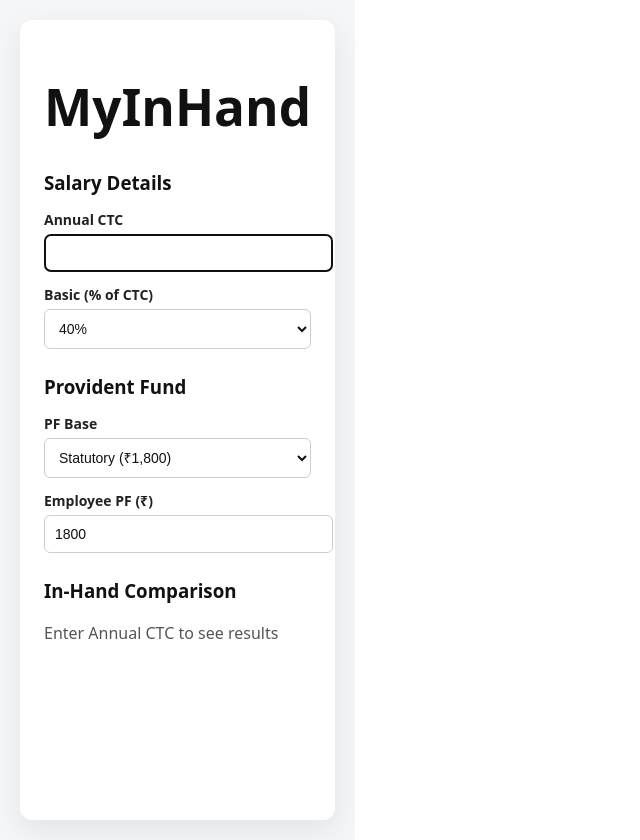
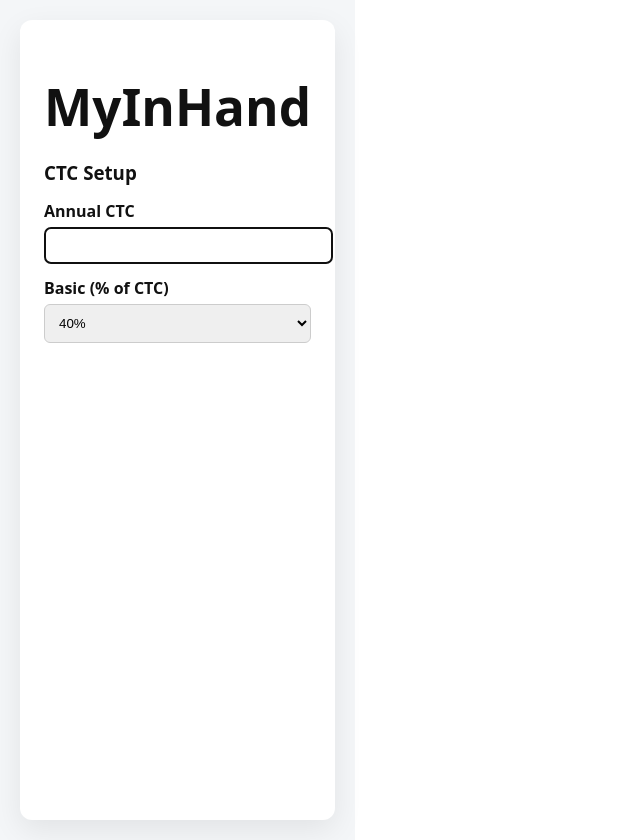
Before and after one commit to nishant-6585/myinhand-web, a React (Vite) app: page / in a window 1280 px wide. Shown: the whole page, without its empty margins (0-640 px from the left). Built offline with nearby package versions, Linux system fonts and the light colour scheme.

Commit message:
Refactor salary calculation to use payroll structure with earnings and deductions

```diff
--- a/src/App.tsx
+++ b/src/App.tsx
@@ -1,13 +1,10 @@
 import { useEffect, useRef, useState } from "react";
-import { calculateSalary } from "./salaryCalculator";
-import type { PfBase, PfType } from "./salaryCalculator";
+import { calculatePayroll } from "./salaryCalculator";
+import type { Earning, Deduction } from "./salaryCalculator";
 
 export default function App() {
   const [ctc, setCtc] = useState("");
   const [basicPercent, setBasicPercent] = useState("40");
-  const [pfBase, setPfBase] = useState<PfBase>("STATUTORY");
-  const [pfType, setPfType] = useState<PfType>("FIXED");
-  const [pfValue, setPfValue] = useState("1800");
 
   const ctcRef = useRef<HTMLInputElement>(null);
 
@@ -16,39 +13,48 @@
     ctcRef.current?.select();
   }, []);
 
-  useEffect(() => {
-    if (pfBase === "STATUTORY") {
-      setPfType("FIXED");
-      setPfValue("1800");
-    } else {
-      setPfType("PERCENTAGE");
-      setPfValue("12");
-    }
-  }, [pfBase]);
+  const annualCtc = Number(ctc);
+  const monthlyCtc = annualCtc / 12;
 
-  const hasCtc = Number(ctc) > 0;
+  // ---- Auto-generated earnings ----
+  const basic = monthlyCtc * (Number(basicPercent) / 100);
 
-  const commonInput = {
-    annualCtc: Number(ctc),
-    basicPercent: Number(basicPercent),
-    pfBase,
-    pfType,
-    pfValue: Number(pfValue),
-  };
+  const earnings: Earning[] = [
+    { key: "BASIC", label: "Basic Salary", amount: basic },
+    {
+      key: "HRA",
+      label: "House Rent Allowance",
+      amount: basic * 0.4,
+    },
+    { key: "CONVEYANCE", label: "Conveyance", amount: 1600 },
+    { key: "MEAL", label: "Meal Voucher", amount: 2200 },
+    { key: "MEDICAL", label: "Medical Allowance", amount: 1250 },
+    { key: "PHONE", label: "Phone / Internet", amount: 1500 },
+  ];
 
-  const oldResult = hasCtc
-    ? calculateSalary({ ...commonInput, taxRegime: "OLD" })
-    : null;
+  // ---- Deductions (v1 fixed / placeholder) ----
+  const deductions: Deduction[] = [
+    { key: "PF", label: "Provident Fund", amount: 1800 },
+    {
+      key: "PROFESSIONAL_TAX",
+      label: "Professional Tax",
+      amount: 200,
+    },
+    {
+      key: "INCOME_TAX",
+      label: "Income Tax",
+      amount: annualCtc ? 30000 : 0,
+    },
+  ];
 
-  const newResult = hasCtc
-    ? calculateSalary({ ...commonInput, taxRegime: "NEW" })
-    : null;
-
-  const better =
-    oldResult && newResult
-      ? oldResult.monthlyInHand > newResult.monthlyInHand
-        ? "OLD"
-        : "NEW"
+  const payroll =
+    annualCtc > 0
+      ? calculatePayroll({
+          annualCtc,
+          basicPercent: Number(basicPercent),
+          earnings,
+          deductions,
+        })
       : null;
 
   return (
@@ -56,9 +62,9 @@
       <div style={card}>
         <h1 style={title}>MyInHand</h1>
 
-        {/* Salary */}
+        {/* --- Inputs --- */}
         <section>
-          <h3 style={sectionTitle}>Salary Details</h3>
+          <h3 style={section}>CTC Setup</h3>
 
           <div style={label}>Annual CTC</div>
           <input
@@ -85,72 +91,56 @@
           </select>
         </section>
 
-        {/* PF */}
-        <section>
-          <h3 style={sectionTitle}>Provident Fund</h3>
+        {/* --- Earnings --- */}
+        {payroll && (
+          <section>
+            <h3 style={section}>Earnings</h3>
 
-          <div style={label}>PF Base</div>
-          <select
-            value={pfBase}
-            onChange={(e) => setPfBase(e.target.value as PfBase)}
-            style={input}
-          >
-            <option value="STATUTORY">Statutory (₹1,800)</option>
-            <option value="FULL_BASIC">Full Basic (12%)</option>
-          </select>
+            {payroll.earnings.map((e) => (
+              <div key={e.key} style={row}>
+                <span>{e.label}</span>
+                <span>₹ {e.amount.toFixed(0)}</span>
+              </div>
+            ))}
 
-          <div style={label}>
-            {pfType === "FIXED" ? "Employee PF (₹)" : "Employee PF (%)"}
-          </div>
-          <input
-            value={pfValue}
-            onChange={(e) => setPfValue(e.target.value)}
-            style={input}
-          />
-        </section>
+            <div style={totalRow}>
+              <strong>Total Earnings (A)</strong>
+              <strong>₹ {payroll.totalEarnings.toFixed(0)}</strong>
+            </div>
+          </section>
+        )}
 
-        {/* Results */}
-        <section>
-          <h3 style={sectionTitle}>In-Hand Comparison</h3>
+        {/* --- Deductions --- */}
+        {payroll && (
+          <section>
+            <h3 style={section}>Deductions</h3>
 
-          {!hasCtc && <p style={mutedText}>Enter Annual CTC to see results</p>}
+            {payroll.deductions.map((d) => (
+              <div key={d.key} style={row}>
+                <span>{d.label}</span>
+                <span>₹ {d.amount.toFixed(0)}</span>
+              </div>
+            ))}
 
-          {hasCtc && oldResult && newResult && (
-            <div style={grid}>
-              <div
-                style={{
-                  ...box,
-                  borderColor: better === "OLD" ? "#2e7d32" : "#ccc",
-                }}
-              >
-                <h4 style={boxTitle}>Old Regime</h4>
-                <p style={text}>
-                  In-Hand: ₹{oldResult.monthlyInHand.toFixed(0)}
-                </p>
-                <p style={text}>Tax: ₹{oldResult.monthlyTax.toFixed(0)}</p>
-              </div>
+            <div style={totalRow}>
+              <strong>Total Deductions (B)</strong>
+              <strong>₹ {payroll.totalDeductions.toFixed(0)}</strong>
+            </div>
+          </section>
+        )}
 
-              <div
-                style={{
-                  ...box,
-                  borderColor: better === "NEW" ? "#2e7d32" : "#ccc",
-                }}
-              >
-                <h4 style={boxTitle}>New Regime</h4>
-                <p style={text}>
-                  In-Hand: ₹{newResult.monthlyInHand.toFixed(0)}
-                </p>
-                <p style={text}>Tax: ₹{newResult.monthlyTax.toFixed(0)}</p>
-              </div>
-            </div>
-          )}
-        </section>
+        {/* --- Net Salary --- */}
+        {payroll && (
+          <section>
+            <h2 style={net}>Net Salary: ₹ {payroll.netSalary.toFixed(0)}</h2>
+          </section>
+        )}
       </div>
     </div>
   );
 }
 
-/* ---------- styles ---------- */
+/* ---------- Styles ---------- */
 
 const page: React.CSSProperties = {
   minHeight: "100vh",
@@ -163,62 +153,50 @@
 const card: React.CSSProperties = {
   width: "100%",
   maxWidth: 760,
-  background: "#ffffff",
+  background: "#fff",
   padding: 24,
   borderRadius: 12,
   boxShadow: "0 10px 30px rgba(0,0,0,0.08)",
-  color: "#111", // 🔑 FIX: force dark text for ALL children
+  color: "#111",
 };
 
 const title: React.CSSProperties = {
-  color: "#111",
+  marginBottom: 12,
 };
 
-const sectionTitle: React.CSSProperties = {
+const section: React.CSSProperties = {
   marginTop: 24,
-  marginBottom: 12,
-  color: "#111",
+  marginBottom: 8,
 };
 
 const label: React.CSSProperties = {
   marginTop: 12,
   marginBottom: 4,
-  fontSize: 14,
   fontWeight: 600,
-  color: "#222",
-};
-
-const text: React.CSSProperties = {
-  color: "#111",
-};
-
-const mutedText: React.CSSProperties = {
-  color: "#555",
 };
 
 const input: React.CSSProperties = {
   width: "100%",
-  padding: "10px",
+  padding: 10,
   borderRadius: 6,
   border: "1px solid #ccc",
-  fontSize: 14,
-  color: "#111",
-  background: "#fff",
 };
 
-const grid: React.CSSProperties = {
-  display: "grid",
-  gridTemplateColumns: "1fr 1fr",
-  gap: 16,
+const row: React.CSSProperties = {
+  display: "flex",
+  justifyContent: "space-between",
+  padding: "6px 0",
 };
 
-const box: React.CSSProperties = {
-  padding: 16,
-  border: "2px solid #ccc",
-  borderRadius: 10,
+const totalRow: React.CSSProperties = {
+  display: "flex",
+  justifyContent: "space-between",
+  borderTop: "1px solid #ddd",
+  marginTop: 8,
+  paddingTop: 8,
 };
 
-const boxTitle: React.CSSProperties = {
-  marginBottom: 8,
-  color: "#111",
+const net: React.CSSProperties = {
+  marginTop: 24,
+  color: "#2e7d32",
 };
--- a/src/salaryCalculator.ts
+++ b/src/salaryCalculator.ts
@@ -1,101 +1,88 @@
-export type PfBase = "STATUTORY" | "FULL_BASIC";
-export type PfType = "PERCENTAGE" | "FIXED";
-export type TaxRegime = "OLD" | "NEW";
+// ---------- Types ----------
 
-export interface SalaryInput {
+export type EarningKey =
+  | "BASIC"
+  | "HRA"
+  | "LTA"
+  | "CONVEYANCE"
+  | "MEAL"
+  | "MEDICAL"
+  | "PHONE"
+  | "SPECIAL";
+
+export type DeductionKey =
+  | "PF"
+  | "PROFESSIONAL_TAX"
+  | "INCOME_TAX"
+  | "INSURANCE"
+  | "MEAL_DEDUCTION";
+
+export interface Earning {
+  key: EarningKey;
+  label: string;
+  amount: number;
+}
+
+export interface Deduction {
+  key: DeductionKey;
+  label: string;
+  amount: number;
+}
+
+export interface PayrollInput {
   annualCtc: number;
   basicPercent: number;
-  pfType: PfType;
-  pfValue: number;
-  pfBase: PfBase;
-  taxRegime: TaxRegime;
+  earnings: Earning[];
+  deductions: Deduction[];
 }
 
-export interface SalaryOutput {
-  monthlyCtc: number;
-  monthlyBasic: number;
-  monthlyHra: number;
-  monthlyGross: number;
-  employeePf: number;
-  employerPf: number;
-  monthlyTax: number;
-  monthlyInHand: number;
+export interface PayrollOutput {
+  earnings: Earning[];
+  deductions: Deduction[];
+  totalEarnings: number;
+  totalDeductions: number;
+  netSalary: number;
 }
 
-export function calculateSalary(input: SalaryInput): SalaryOutput {
-  const { annualCtc, basicPercent, pfType, pfValue, pfBase, taxRegime } = input;
+// ---------- Core Engine ----------
 
-  const monthlyCtc = annualCtc / 12;
-  const monthlyBasic = (annualCtc * basicPercent) / 100 / 12;
-  const monthlyHra = monthlyBasic * 0.4;
-  const monthlyGross = monthlyBasic + monthlyHra;
+export function calculatePayroll(input: PayrollInput): PayrollOutput {
+  const monthlyCtc = input.annualCtc / 12;
 
-  // PF wage
-  const pfWage =
-    pfBase === "STATUTORY" ? Math.min(monthlyBasic, 15000) : monthlyBasic;
+  const earningsWithoutSpecial = input.earnings.filter(
+    (e) => e.key !== "SPECIAL"
+  );
 
-  const maxPf = pfWage * 0.12;
+  const earningsSum = earningsWithoutSpecial.reduce(
+    (sum, e) => sum + e.amount,
+    0
+  );
 
-  let employeePf = 0;
+  const specialAmount = Math.max(monthlyCtc - earningsSum, 0);
 
-  if (pfType === "PERCENTAGE") {
-    employeePf = Math.min(pfWage * (pfValue / 100), maxPf);
-  } else {
-    employeePf = Math.min(pfValue, maxPf);
-  }
+  const earnings: Earning[] = [
+    ...earningsWithoutSpecial,
+    {
+      key: "SPECIAL",
+      label: "Special / Consolidated Allowance",
+      amount: specialAmount,
+    },
+  ];
 
-  const employerPf = employeePf;
+  const totalEarnings = earnings.reduce((sum, e) => sum + e.amount, 0);
 
-  // ---- TAX ----
-  const standardDeduction = 50000;
-  const taxableIncome = Math.max(annualCtc - standardDeduction, 0);
+  const totalDeductions = input.deductions.reduce(
+    (sum, d) => sum + d.amount,
+    0
+  );
 
-  let annualTax = 0;
-
-  if (taxRegime === "OLD") {
-    if (taxableIncome > 1000000) {
-      annualTax += (taxableIncome - 1000000) * 0.3;
-      annualTax += 500000 * 0.2;
-      annualTax += 250000 * 0.05;
-    } else if (taxableIncome > 500000) {
-      annualTax += (taxableIncome - 500000) * 0.2;
-      annualTax += 250000 * 0.05;
-    } else if (taxableIncome > 250000) {
-      annualTax += (taxableIncome - 250000) * 0.05;
-    }
-  } else {
-    const slabs = [
-      { limit: 300000, rate: 0.05 },
-      { limit: 300000, rate: 0.1 },
-      { limit: 300000, rate: 0.15 },
-      { limit: 300000, rate: 0.2 },
-      { limit: 300000, rate: 0.25 },
-      { limit: Infinity, rate: 0.3 },
-    ];
-
-    let remaining = taxableIncome - 300000;
-
-    for (const slab of slabs) {
-      if (remaining <= 0) break;
-      const taxable = Math.min(remaining, slab.limit);
-      annualTax += taxable * slab.rate;
-      remaining -= taxable;
-    }
-  }
-
-  annualTax *= 1.04; // cess
-  const monthlyTax = annualTax / 12;
-
-  const monthlyInHand = monthlyGross - employeePf - monthlyTax;
+  const netSalary = totalEarnings - totalDeductions;
 
   return {
-    monthlyCtc,
-    monthlyBasic,
-    monthlyHra,
-    monthlyGross,
-    employeePf,
-    employerPf,
-    monthlyTax,
-    monthlyInHand,
+    earnings,
+    deductions: input.deductions,
+    totalEarnings,
+    totalDeductions,
+    netSalary,
   };
 }
```
